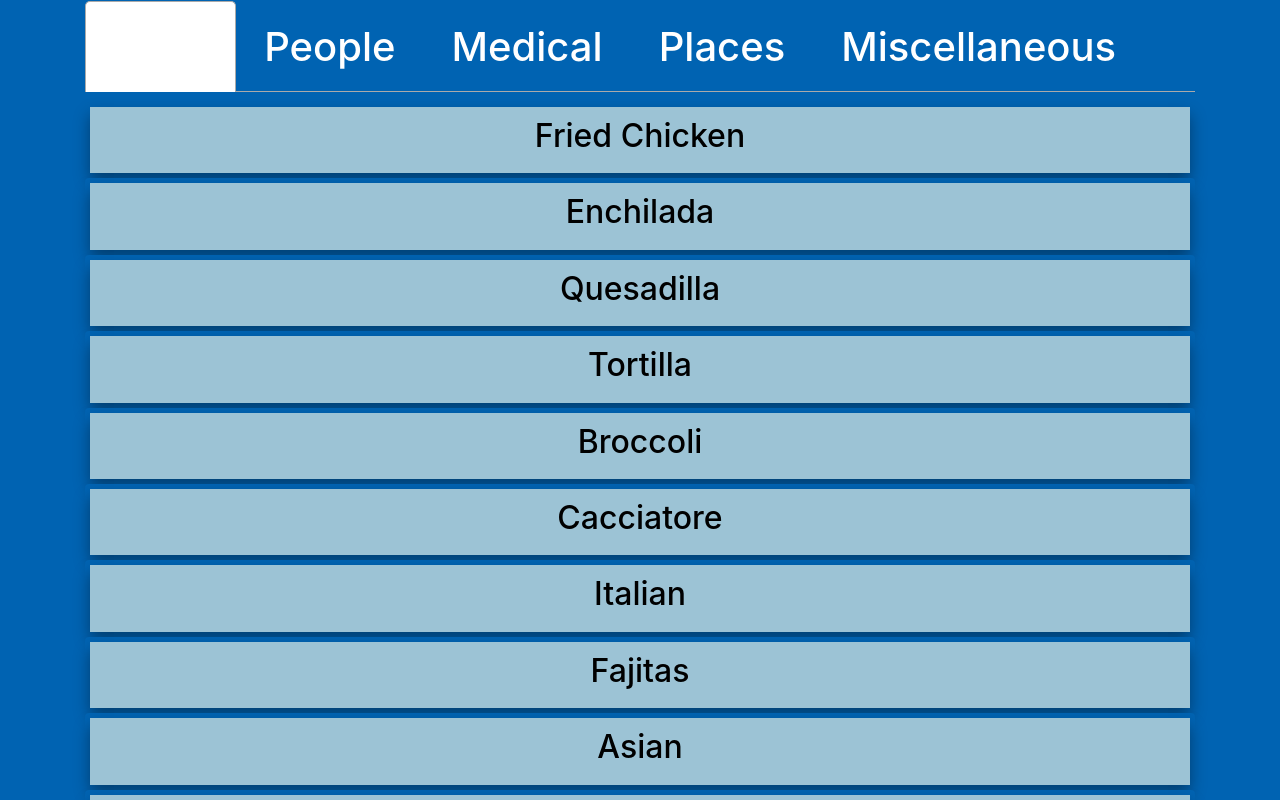
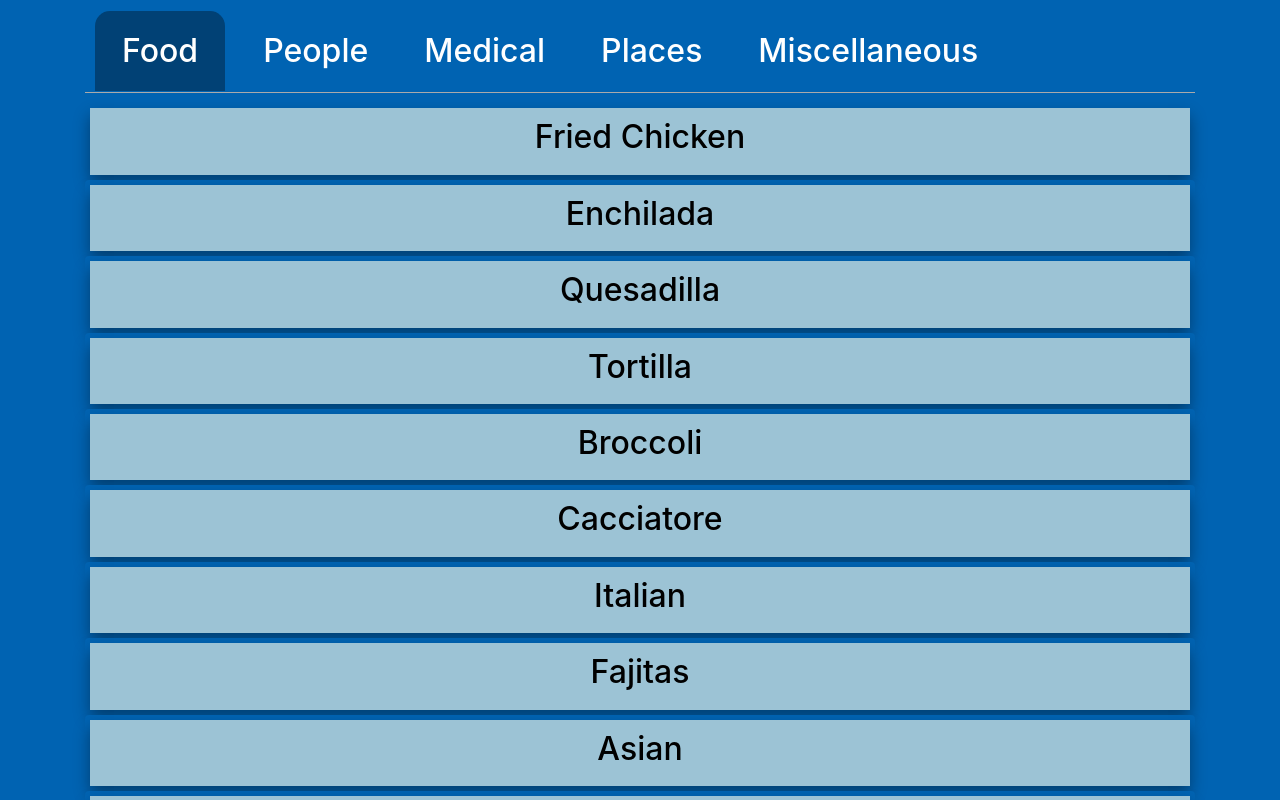
Before and after one commit to christinakerr/GrandmasWebsite, a React (Create React App) app: page / in a window 1280 px wide. Shown: the top 800 px of the page. Built offline with nearby package versions, Linux system fonts and the light colour scheme.

Commit message:
Styled tabs

```diff
--- a/src/App.js
+++ b/src/App.js
@@ -15,19 +15,19 @@ function App() {
       <Tabs>
         <TabList>
           <Tab>
-            <h1 className="header">Food</h1>
+            <h2 className="header">Food</h2>
           </Tab>
           <Tab>
-            <h1 className="header">People</h1>
+            <h2 className="header">People</h2>
           </Tab>
           <Tab>
-            <h1 className="header">Medical</h1>
+            <h2 className="header">Medical</h2>
           </Tab>
           <Tab>
-            <h1 className="header">Places</h1>
+            <h2 className="header">Places</h2>
           </Tab>
           <Tab>
-            <h1 className="header">Miscellaneous</h1>
+            <h2 className="header">Miscellaneous</h2>
           </Tab>
         </TabList>
 
--- a/src/components/WordCard.js
+++ b/src/components/WordCard.js
@@ -6,7 +6,6 @@ function WordCard(props){
 
     // Play audio when word is clicked
     let wordAudio = new Audio(props.audio)
-    // wordAudio.crossOrigin = "anonymous";
     const play = () => {
         wordAudio.play()
         .then(console.log("Working"))
--- a/src/index.css
+++ b/src/index.css
@@ -31,3 +31,10 @@ code {
   color: white;
   margin: 15px;
 }
+
+.react-tabs__tab--selected{
+  background-color:#014175 !important;
+  border: none !important;
+  border-radius: 15px 15px 0 0 !important;
+  margin: 10px 10px 2px 10px;
+}
```
Also changed, not shown: 1 other file (tests, documents, lock files or other folders).
